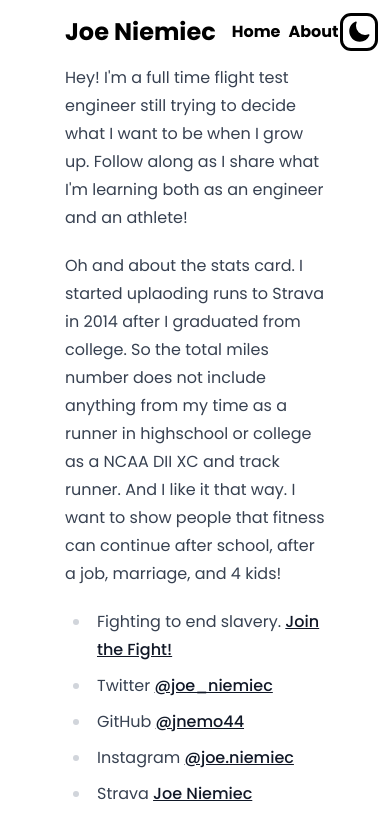
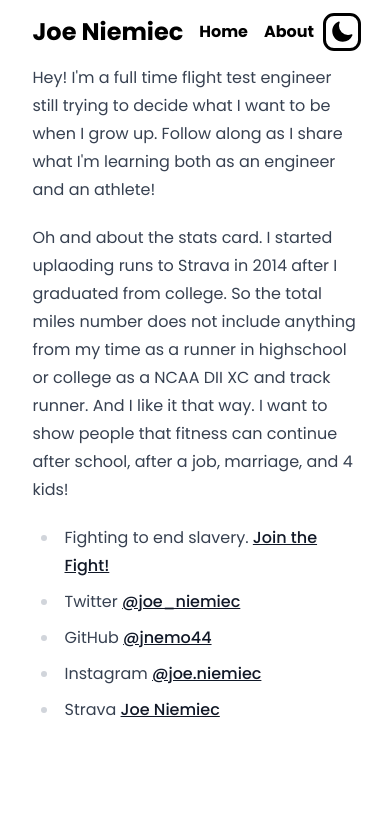
Before and after one commit to jnemo44/diy-blog, a Next.js app: page /about in a window 390 px wide. Shown: the top 840 px of the page. Built offline with nearby package versions, Linux system fonts and the light colour scheme.

Commit message:
minor styling updates

```diff
--- a/pages/_app.js
+++ b/pages/_app.js
@@ -8,12 +8,12 @@
   let currentDate = Date.now()
   let raceDate = new Date("12/4/2022")
   return (
-    <div className="mx-auto w-8/12 font-Poppins">
+    <div className="mx-auto w-10/12 sm:w-8/12  font-Poppins">
       <header className='flex w-full justify-between space-x-4'>
         <Link href="/"><a className="text-2xl font-bold my-4 whitespace-nowrap">Joe Niemiec</a></Link>
         <div className="hidden sm:flex place-self-center whitespace-nowrap">Next race: {Math.round((raceDate - currentDate) / (1000 * 3600 * 24))} days </div>
         <nav className="place-self-center pr-2">
-          <div className="flex space-x-2 sm:space-x-4 font-bold">
+          <div className="flex space-x-4 font-bold">
             <Link href="/"><a>Home</a></Link>
             <Link href="/about"><a>About</a></Link>
 
```
